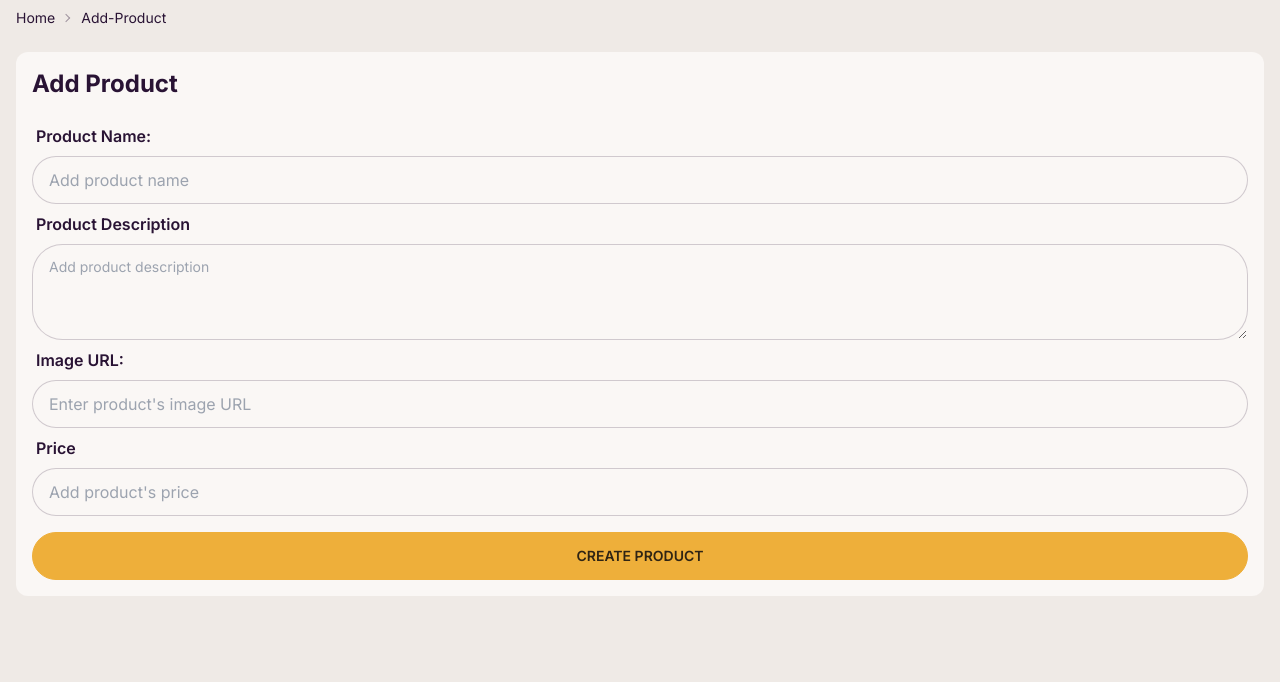
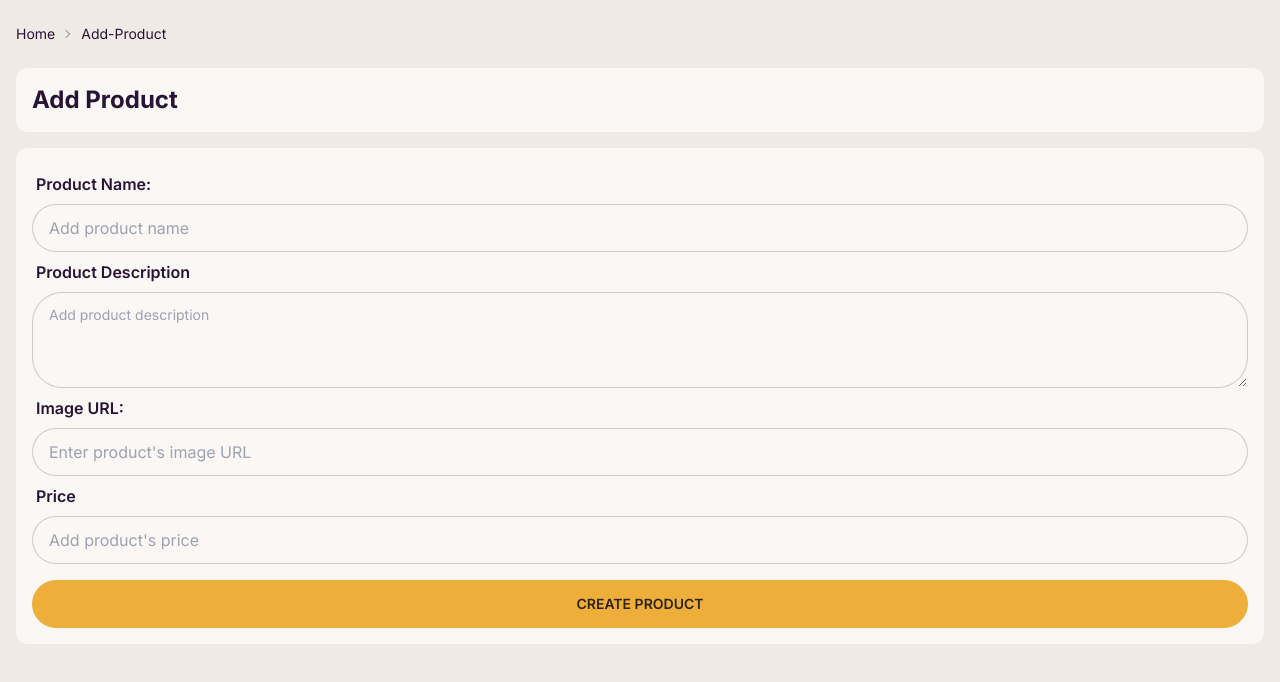
Before and after one commit to devsaqibhussain/samazon, a Next.js app: page /add-product in a window 1280 px wide. Shown: the top 682 px of the page. Built offline with nearby package versions, Linux system fonts and the light colour scheme.

Commit message:
add: added more products and fixed secreen glitch

```diff
--- a/src/app/add-product/page.tsx
+++ b/src/app/add-product/page.tsx
@@ -38,11 +38,11 @@ const AddProduct = () => {
           <li>Add-Product</li>
         </ul>
       </div>
+      <h1 className=" text-2xl font-bold mt-4 rounded-xl bg-base-100 p-4">Add Product</h1>
       <form
         className="form-control mt-4 rounded-xl bg-base-100 p-4"
         action={createProduct}
       >
-        <h1 className="mb-4 text-2xl font-bold">Add Product</h1>
         <label className="label">
           <span className="label-text text-base font-semibold">
             Product Name:
--- a/src/app/layout.tsx
+++ b/src/app/layout.tsx
@@ -17,7 +17,7 @@ export default function RootLayout({
   return (
     <html lang="en" data-theme="cupcake">
       <body className={inter.className}>
-        <main className=" container mx-auto px-4">
+        <main className=" container mx-auto p-4 ">
           {children}
         </main>
       </body>
--- a/src/app/page.tsx
+++ b/src/app/page.tsx
@@ -10,7 +10,7 @@ const HomePage = async () => {
   return (
     <div>
       <HeroSection product={products[0]} />
-      <div className=" grid grid-cols-1 lg:grid-cols-3 mt-4 gap-4">
+      <div className=" grid grid-cols-1 md:grid-cols-2 lg:grid-cols-3 xl:grid-cols-4 mt-4 gap-4">
         {products.slice(1).map((product) => (
           <ProductCard product={product} key={product.id} />
         ))}
--- a/src/components/HeroSection.tsx
+++ b/src/components/HeroSection.tsx
@@ -11,12 +11,12 @@ interface ProductProps {
 const HeroSection = ({ product }: ProductProps) => {
   return (
     <div className="hero bg-base-100 rounded-xl">
-      <div className="hero-content flex-col lg:flex-row">
+      <div className="hero-content flex-col md:flex-row">
         <Image
           src={product.imageUrl}
           alt={product.name}
-          width={800}
-          height={300}
+          width={400}
+          height={800}
           className="max-w-sm w-full rounded-lg shadow-2xl object-cover"
           priority
         />
```
